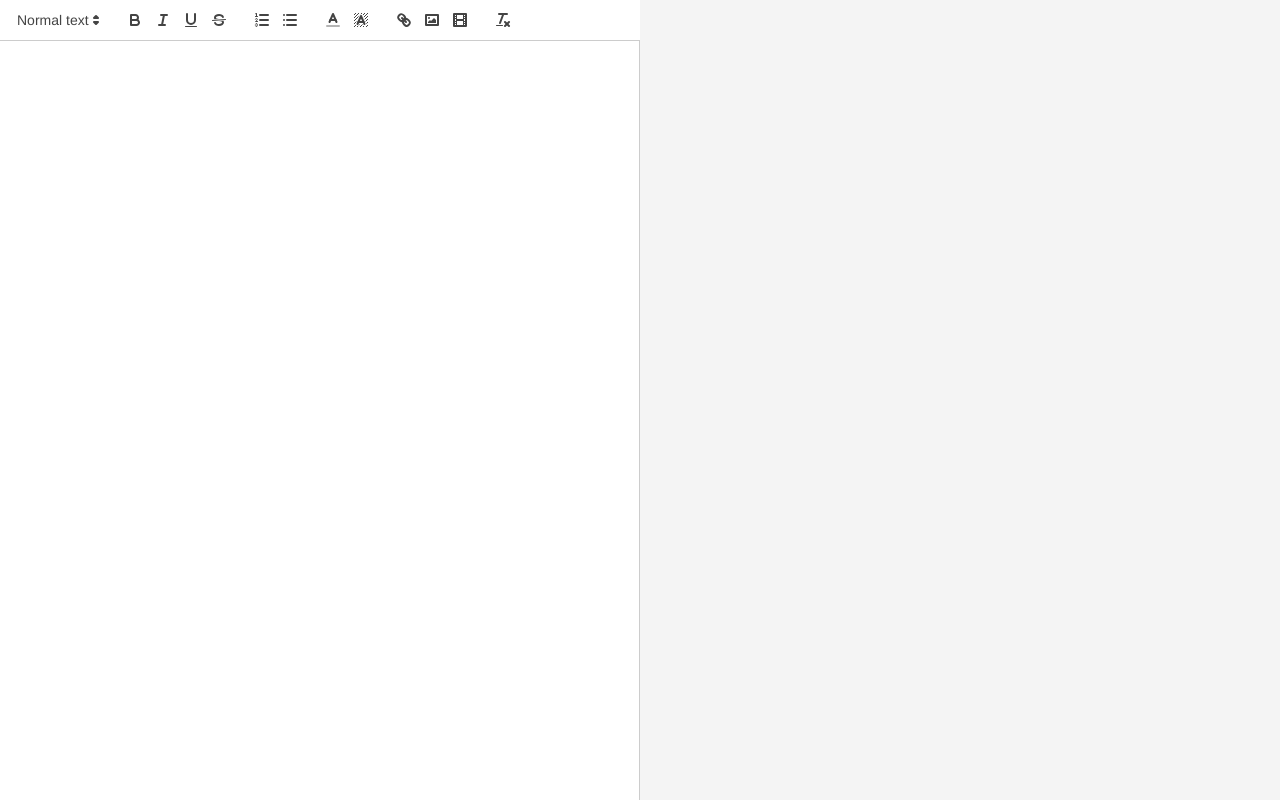
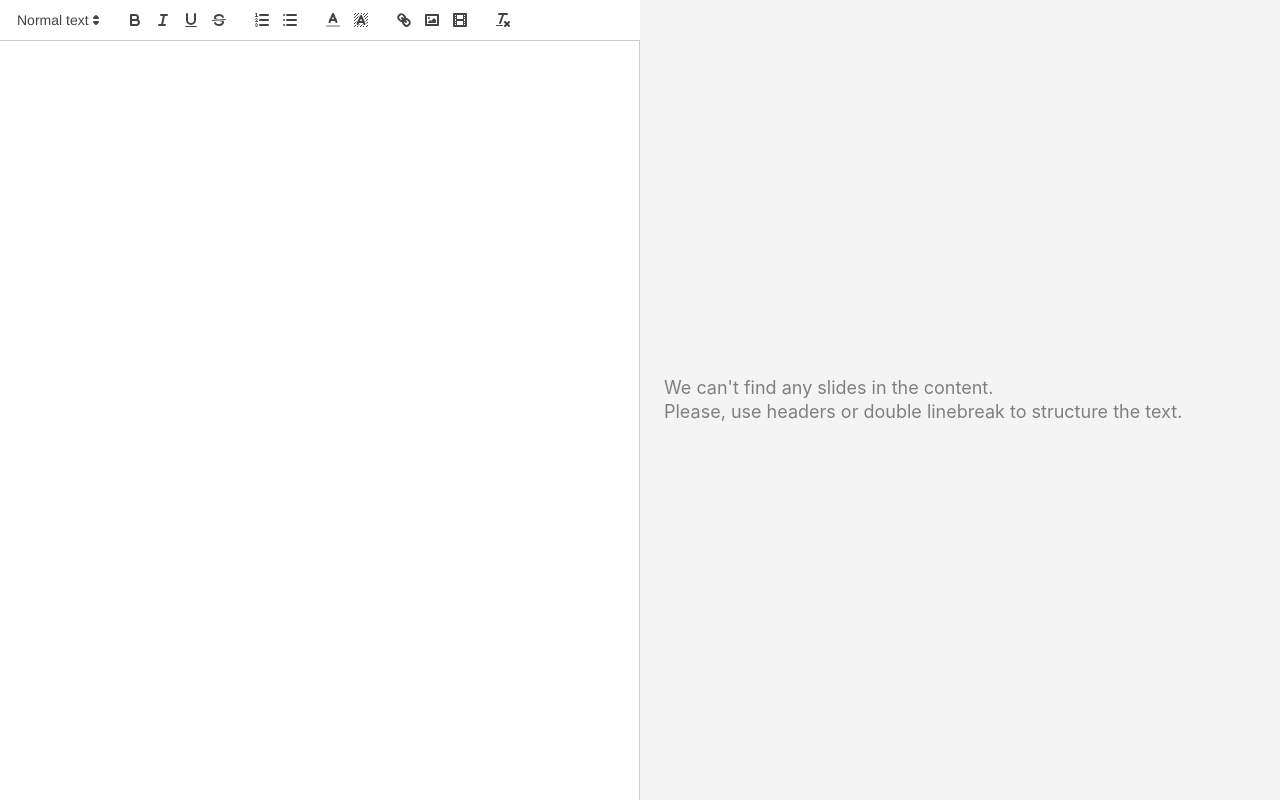
Before and after one commit to eduhund/slideo, a React (Vite) app: page / in a window 1280 px wide. Built offline with nearby package versions, Linux system fonts and the light colour scheme.

Commit message:
Add empty state for the preview

```diff
--- a/src/components/SlidesPreview/SlidesPreview.css
+++ b/src/components/SlidesPreview/SlidesPreview.css
@@ -10,6 +10,16 @@
   flex-wrap: nowrap;
   padding: 0 24px;
   gap: 16px;
+}
+
+.previewContainer._empty {
+  align-items: center;
+}
+
+.previewContainer._empty span {
+  font-size: 18px;
+  line-height: 24px;
+  opacity: 0.6;
 }
 
 .slidesVariants {
--- a/src/components/SlidesPreview/SlidesPreview.tsx
+++ b/src/components/SlidesPreview/SlidesPreview.tsx
@@ -43,11 +43,20 @@ function SlideVariants({ slide }: any) {
 }
 
 export default function SlidesPreview({ slides }: any) {
+  const slidesQt = slides.length
   return (
-    <div className="previewContainer">
-      {slides.map((slide: any, i: number) => (
-        <SlideVariants key={i} slide={slide} />
-      ))}
+    <div className={`previewContainer${slidesQt ? '' : ' _empty'}`}>
+      {slidesQt ? (
+        slides.map((slide: any, i: number) => (
+          <SlideVariants key={i} slide={slide} />
+        ))
+      ) : (
+        <span>
+          We can't find any slides in the content.
+          <br></br>
+          Please, use headers or double linebreak to structure the text.
+        </span>
+      )}
     </div>
   )
 }
```
